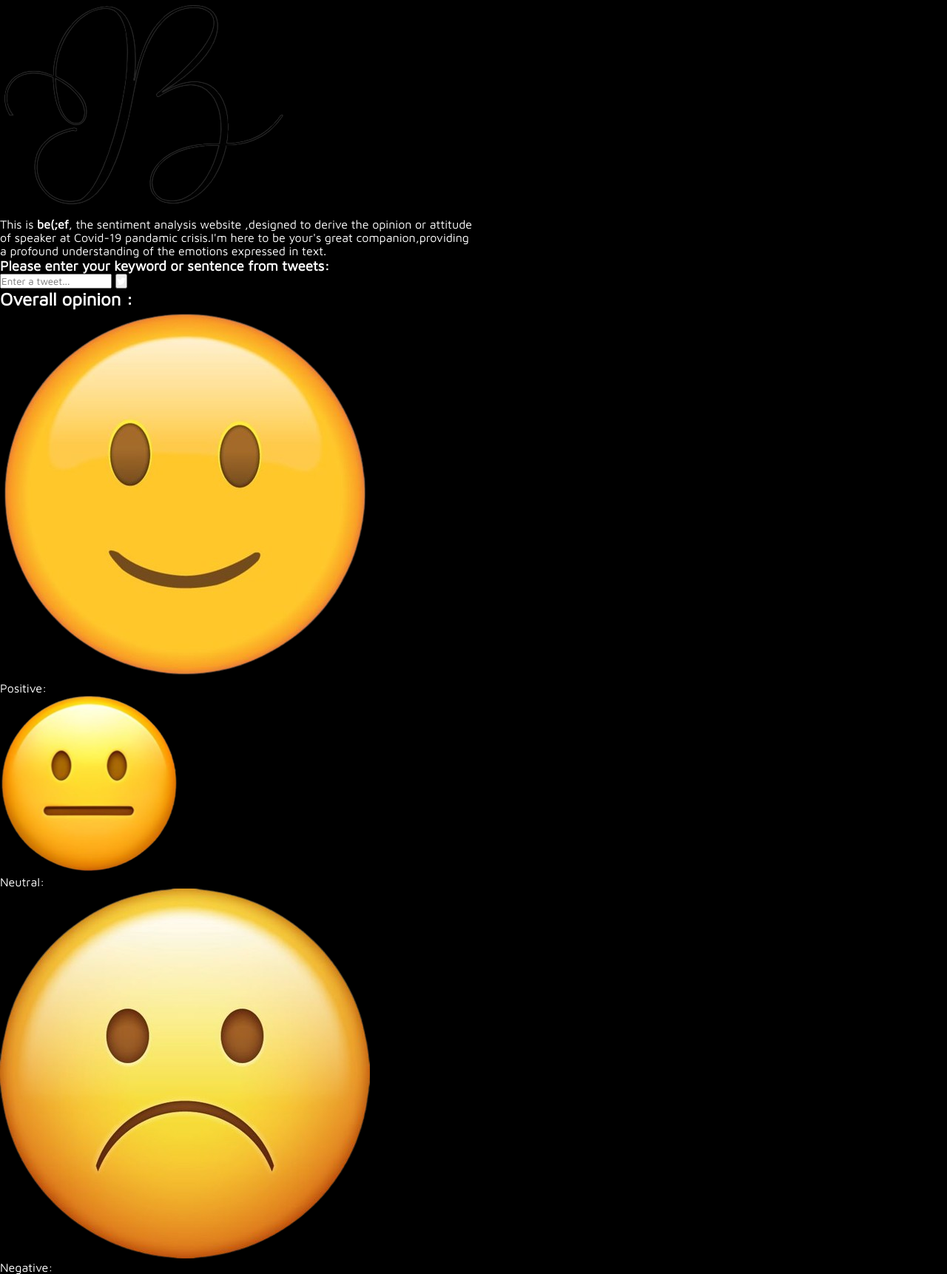
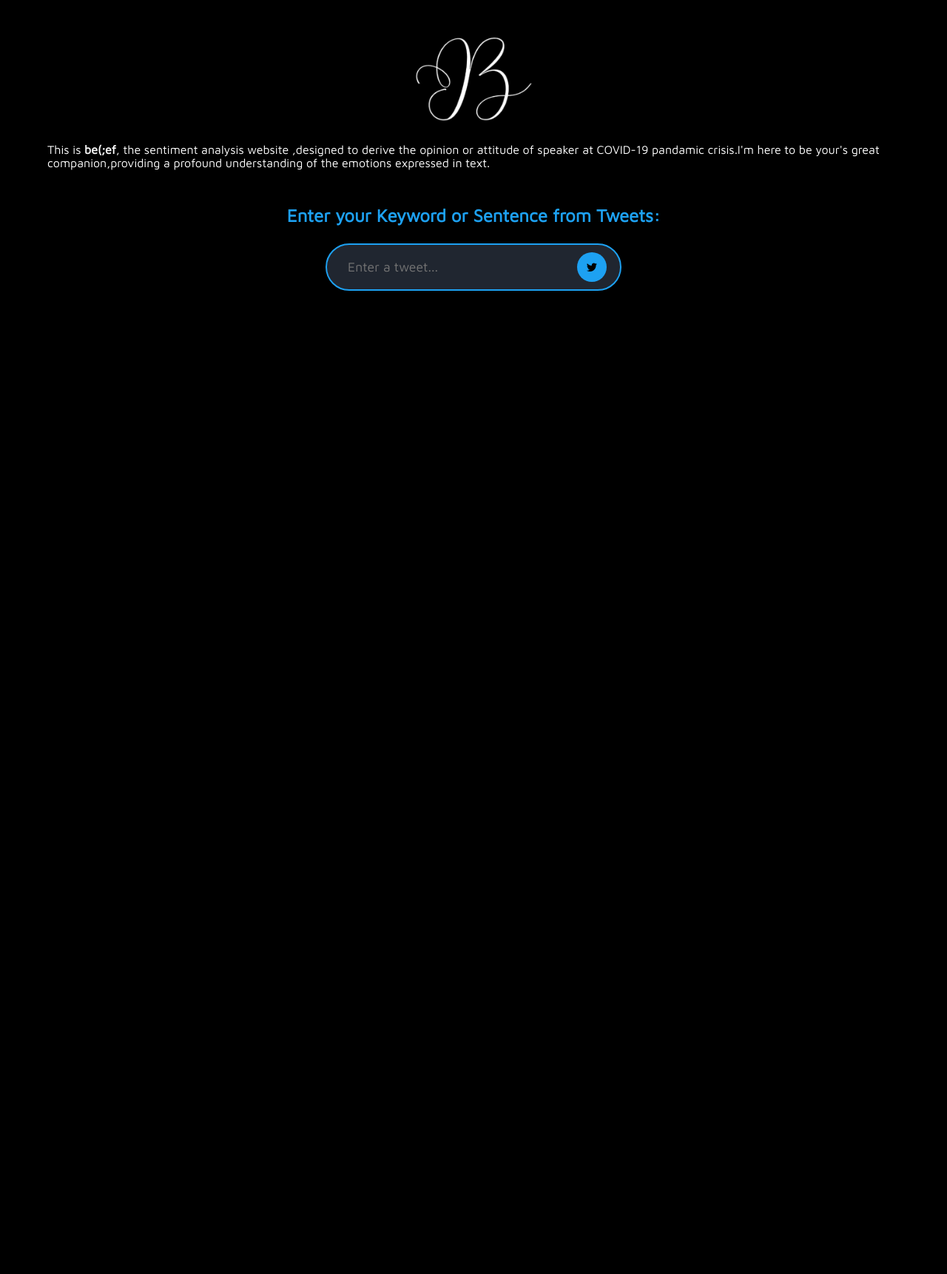
Before and after one commit to soorya-u/Belief, a Flask app: page / in a window 1280 px wide. Shown: the part 87-1809 px from the top of the page at 74% size. After the commit the page ends 480 px from the top, so only its background shows below. Run offline with Flask 3, Linux system fonts and the light colour scheme.

Commit message:
Updated Template and Files

```diff
--- a/static/styles/home.css
+++ b/static/styles/home.css
@@ -1,88 +1,103 @@
-@import url('https://fonts.googleapis.com/css2?family=Maven+Pro&display=swap');
-@import url('https://fonts.googleapis.com/css2?family=Prompt&display=swap');
-@import url('https://fonts.googleapis.com/css2?family=Chakra+Petch&display=swap');
-
-* {
-    padding: 0;
-    margin: 0;
-    box-sizing: border-box;
-    color: white;
-    font-family: 'Maven Pro', sans-serif;
+main {
+  display: flex;
+  flex-direction: column;
+  justify-content: center;
+  align-items: center;
+  gap: 1.5rem;
 }
 
-body {
-    background-color: #000;
-}
-
-nav {
-    display: flex;
-    justify-content: space-between;
-    padding: 1rem;
-}
-
-nav img {
-    filter: invert(100%);
-}
-
-nav ul {
-    list-style-type: none;
-    display: flex;
-    gap: 3rem;
-}
-
-nav ul li a {
-    font-size: 2rem;
-    font-family: 'Prompt', sans-serif;
-    color: #58D68D;
+main::before,
+main::after {
+  content: "";
 }
 
 .intro {
   display: flex;
-    justify-content: space-around;
+  flex-direction: column;
+  justify-content: center;
   align-items: center;
-
+  gap: 1.5rem;
+}
+.intro::before,
+.intro::after {
+  content: "";
 }
 
 .intro img {
+  width: 10rem;
   filter: invert(100%);
 }
 
-nav li {
-    display: inline;
-    margin-right: 10px;
+.intro p {
+    width: 90%;
 }
 
-nav a {
-    text-decoration: none;
-}
-
-main {
-    padding: 20px;
-}
-
-.working {
+.input {
   display: flex;
   flex-direction: column;
   justify-content: center;
   align-items: center;
-    gap: 1rem;
+  gap: 1.5rem;
 }
 
-.working h3,
-h4,
-li {
-    font-family: 'Chakra Petch', sans-serif;
+.input h2 {
+    color: #1DA1F2;
 }
 
-.working ul {
-    display: flex;
-    flex-direction: column;
-    gap: 0.25rem
+.input::before,
+.input::after {
+  content: "";
 }
 
-.working li {
-    list-style-type: none;
-    font-size: 1.3rem;
+main article .input h3 {
+  font-family: "Chakra Petch", sans-serif;
+}
+
+button[type="submit"] {
+  background-color: #1DA1F2;
+  border-radius: 50%;
+  text-align: center;
+  border: none;
+}
+
+.search-box {
+  background-color: #202630;
+  width: 25rem;
+  border-radius: 40px;
+  border: 2px solid #1DA1F2;
+  padding: 10px 18px;
+}
+
+.search-box:hover > .icon {
+  background-color: #536179;
+}
+
+.icon {
+  color: #eafaf1;
+  float: right;
+  width: 40px;
+  font-size: 1rem;
+  height: 40px;
+  border-radius: 50%;
+  background-color: #1DA1F2;
+  display: flex;
+  justify-content: center;
+  align-items: center;
+  transition: 0.4s;
+  cursor: pointer;
+  text-decoration: none;
+}
+
+input {
+  width: 20rem;
+  border: none;
+  outline: none;
+  padding: 0 10px;
+  background: none;
+  font-size: 1.1rem;
+  transition: 0.5s ease;
+  line-height: 40px;
+  color: #fff;
 }
 
 .output {
@@ -92,17 +107,24 @@
   gap: 0.5rem;
 }
 
-button[type=submit] {
-    background-color: #58D68D;
-    border-radius: 50%;
-    text-align: center;
-    padding: 5px 10px;
-    font-size: 10px;
-    border: 2px;
+.output ul li {
+  display: flex;
+  justify-content: flex-start;
+  align-items: center;
+  gap: 0.75rem;
+}
+
+.output ul li p {
+  font-family: "Chakra Petch", sans-serif;
+}
+
+.contact h3,
+i {
+  color: black;
 }
 
 footer {
-    background-color: #58D68D;
+  background-color: #1DA1F2;
   display: flex;
   justify-content: space-between;
   align-items: center;
@@ -114,78 +136,14 @@
   width: 10rem;
 }
 
-.license {
-    margin-top: 1rem;
-    display: flex;
-    justify-content: center;
-    align-items: center;
-}
-
-/*  */
-
-.search-box {
-    background-color: #202630;
-    width: 25rem;
-    border-radius: 40px;
-    border: 2px solid #58D68D;
-    padding: 10px 18px;
-}
-
-.search-box:hover>.icon {
-    background-color: #536179;
-}
-
-.icon {
-    color: #EAFAF1;
-    float: right;
-    width: 40px;
-    font-size: 1rem;
-    height: 40px;
-    border-radius: 50%;
-    background-color: #58D68D;
-    display: flex;
-    justify-content: center;
-    align-items: center;
-    transition: 0.4s;
-    cursor: pointer;
-    text-decoration: none;
-}
-
-input {
-    /* width: 0; */
-    border: none;
-    outline: none;
-    padding: 0 10px;
-    background: none;
-    font-size: 1.1rem;
-    transition: 0.5s ease;
-    line-height: 40px;
-    color: #fff;
-}
-
-img[alt=positive] {
+img[alt="positive"] {
   width: 2rem;
 }
 
-img[alt=neutral] {
+img[alt="neutral"] {
   width: 2rem;
 }
 
-img[alt=negative] {
+img[alt="negative"] {
   width: 2rem;
 }
-
-.output ul li {
-    display: flex;
-    justify-content: flex-start;
-    align-items: center;
-    gap: 0.75rem;
-}
-
-.output ul li p {
-    font-family: 'Chakra Petch', sans-serif;
-}
-
-.contact h3, i {
-    color: black;
-}
--- a/templates/index.html
+++ b/templates/index.html
@@ -1,5 +1,13 @@
 {% extends 'base.html' %}
-<!--  -->
+
+<!-- Styles -->
+
+{% block homeStyles %}
+<link rel="stylesheet" href="../static/styles/home.css" />
+{% endblock homeStyles %}
+
+<!-- Page -->
+
 {% block home %}
 <main>
   <article>
@@ -7,41 +15,36 @@
       <img src="../static/img/logo_b.png" alt="logo" />
       <p>
         This is <b>be(;ef</b>, the sentiment analysis website ,designed to
-        derive the opinion or attitude <br />
-        of speaker at Covid-19 pandamic crisis.I'm here to be your's great
-        companion,providing
-        <br />
-        a profound understanding of the emotions expressed in text.
+        derive the opinion or attitude of speaker at COVID-19 pandamic
+        crisis.I'm here to be your's great companion,providing a profound
+        understanding of the emotions expressed in text.
       </p>
     </section>
 
-    <section class="working">
-      <h3>Please enter your keyword or sentence from tweets:</h3>
+    <section class="input">
+      <h2>Enter your Keyword or Sentence from Tweets:</h2>
       <form class="search-box" action="/" method="post">
         <input type="text" name="tweet" id="" placeholder="Enter a tweet..." />
         <button type="submit" class="icon">
           <i class="fa fa-twitter"></i>
         </button>
       </form>
+    </section>
 
-      <h2>Overall opinion :</h2>
-
-      <div class="output">
-        <ul>
-          <li>
-            <img src="../static/img/positive.png" alt="positive" />
-            <p>Positive: {{output}}</p>
-          </li>
-          <li>
-            <img src="../static/img/neutral.png" alt="neutral" />
-            <p>Neutral: {{output}}</p>
-          </li>
-          <li>
-            <img src="../static/img/negative.png" alt="negative" />
-            <p>Negative: {{output}}</p>
-          </li>
-        </ul>
-      </div>
+    <section class="output">
+      {% if output=='Positive' %}
+      <h2>Overall Opinion :</h2>
+      <img src="../static/img/positive.png" alt="positive" />
+      <h2 style="color: #00FF00">{{output}}</h2>
+      {% elif output=='Neutral' %}
+      <h2>Overall Opinion :</h2>
+      <img src="../static/img/neutral.png" alt="neutral" />
+      <h2 style="color: #FBEC5D;">{{output}}</h2>
+      {% elif output=='Negative' %}
+      <h2>Overall Opinion :</h2>
+      <img src="../static/img/negative.png" alt="negative" />
+      <h2 style="color: #ff1201;">{{output}}</h2>
+      {% else %} {% endif %}
     </section>
   </article>
 </main>
```
Lines whose indentation alone changed are shown as unchanged.
